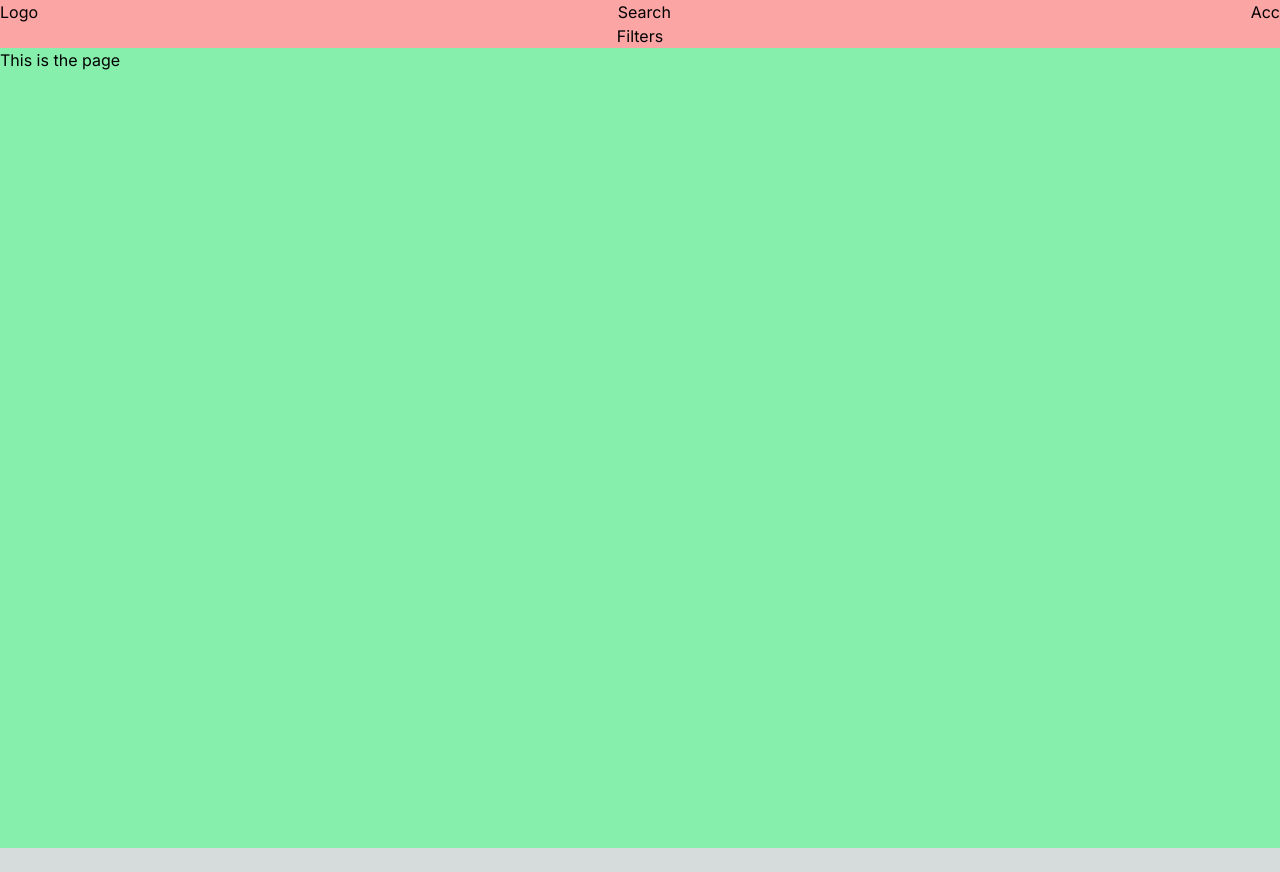
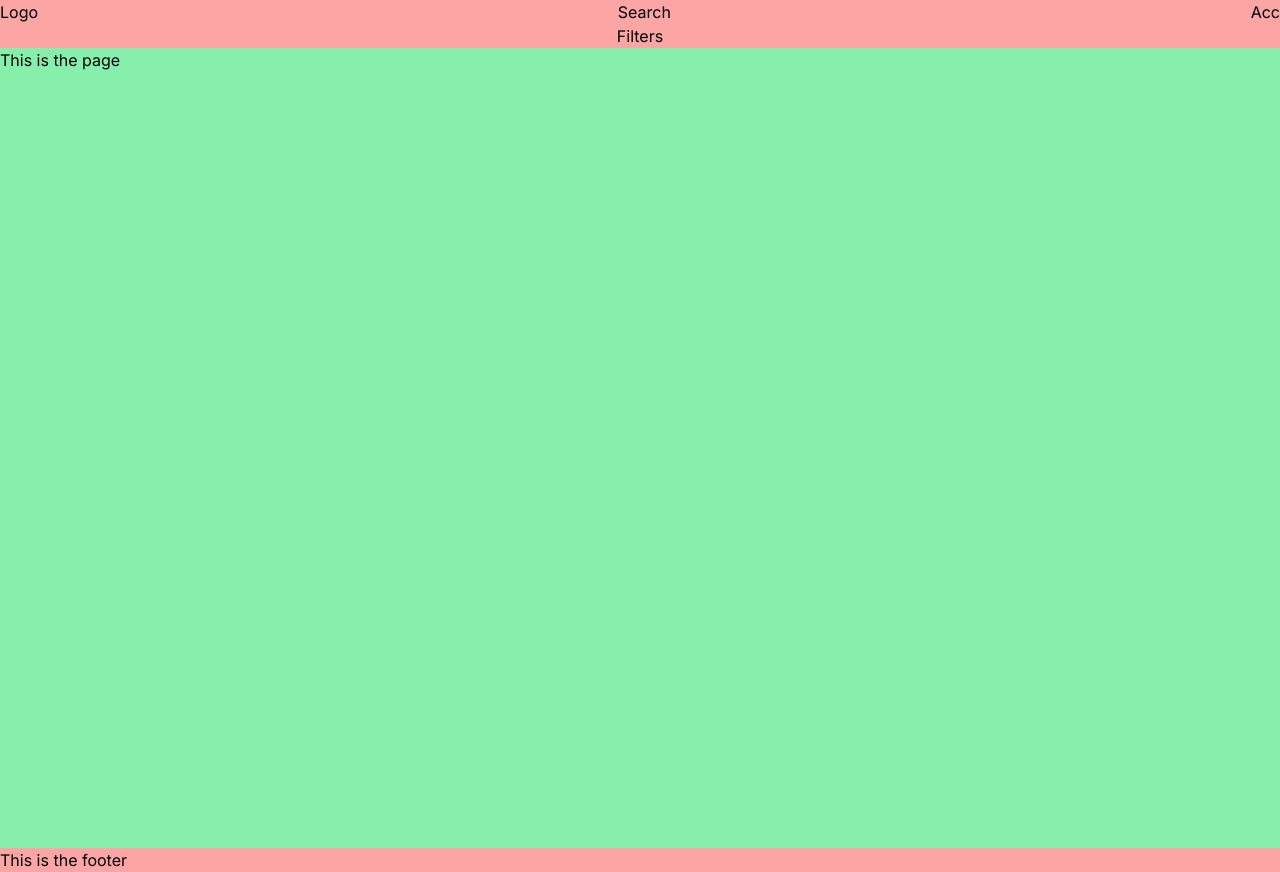
Before and after one commit to originlimit/google-shopping-clone, a Next.js app: page / in a window 1280 px wide. Before the commit the page ends 848 px from the top, so only its background shows below. Built offline with nearby package versions, Linux system fonts and the light colour scheme.

Commit message:
added the footer to layout

```diff
--- a/app/layout.tsx
+++ b/app/layout.tsx
@@ -1,6 +1,7 @@
 import Header from '@/components/Header'
 import './globals.css'
 import { Inter } from 'next/font/google'
+import Footer from '@/components/Footer'
 
 const inter = Inter({ subsets: ['latin'] })
 
@@ -15,6 +16,7 @@ export default function RootLayout({
         <main className='flex flex-col bg-red-300'>
           <Header />
           {children}
+          <Footer />
         </main>
       </body>
     </html>
```
